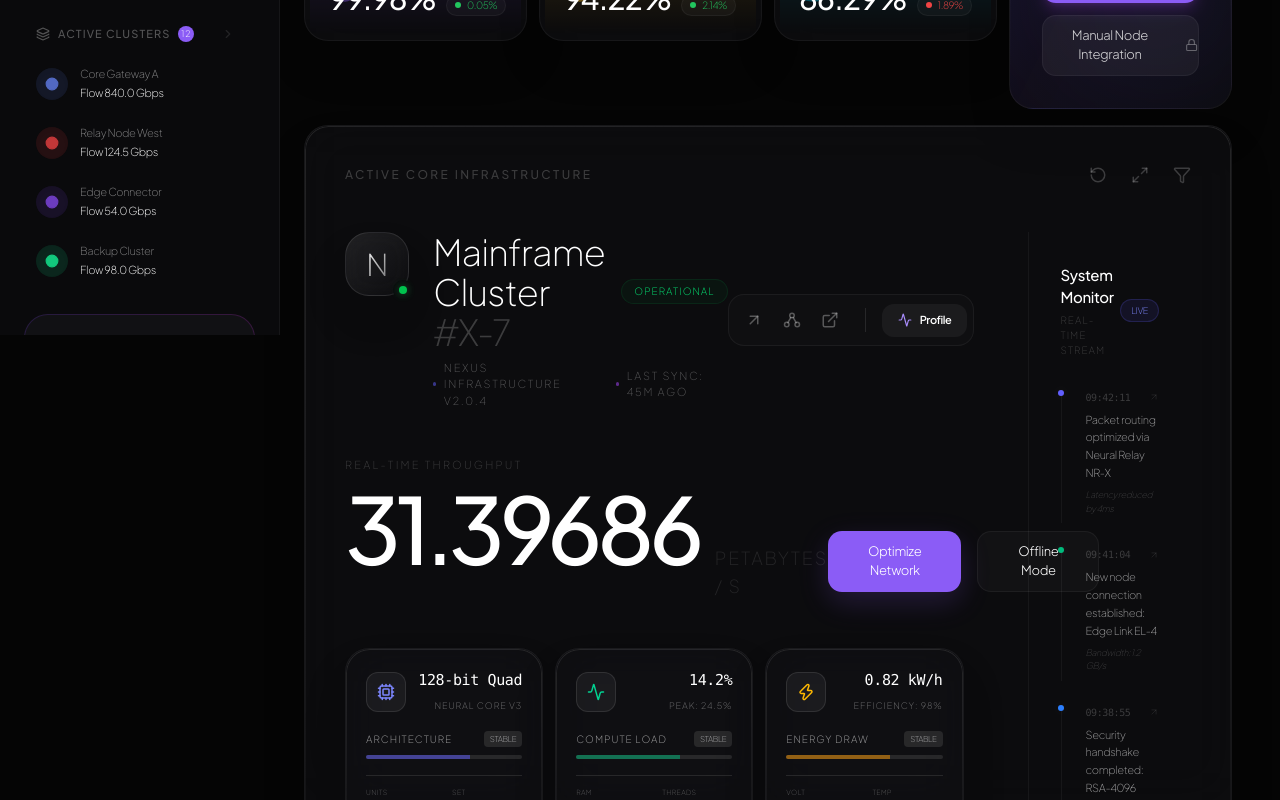
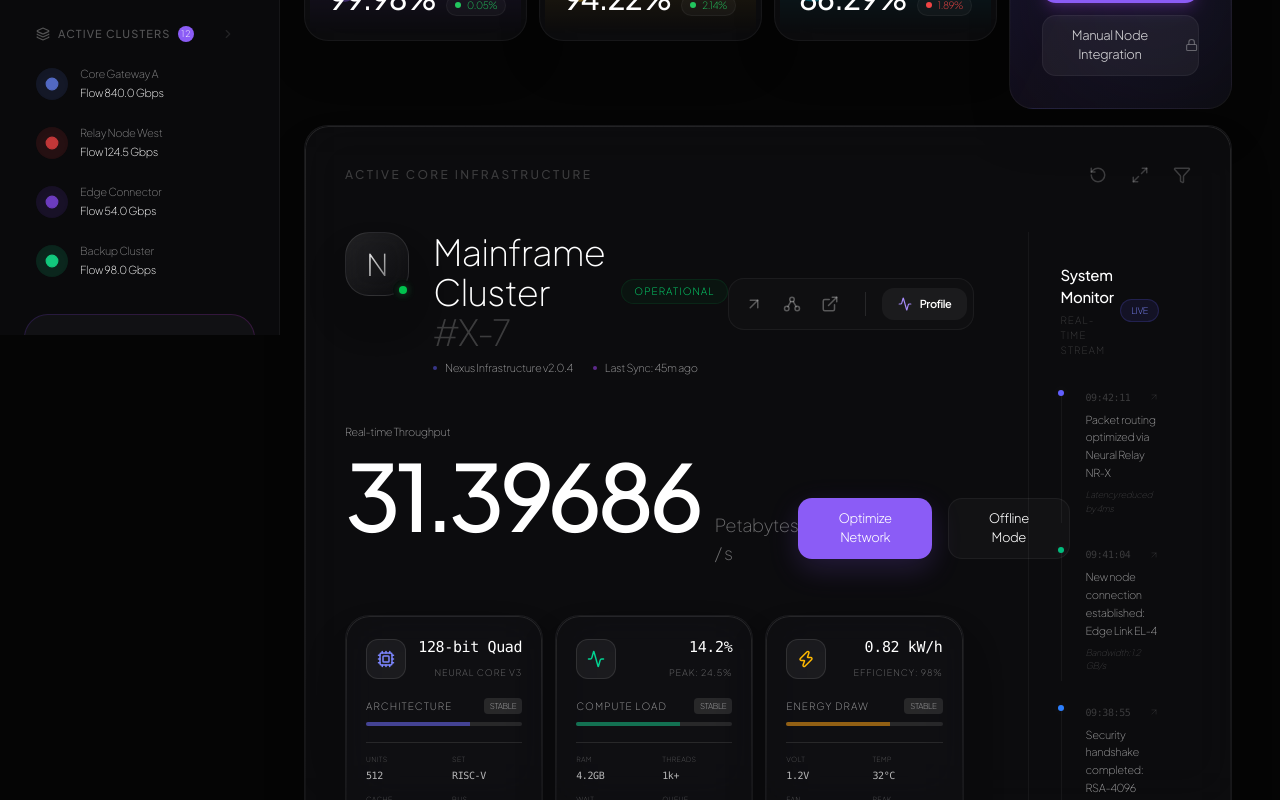
Before and after one commit to sebastianvasquezechavarria1234/nexus, a Next.js app: page / in a window 1280 px wide. Shown: the part 465-1265 px from the top of the page. Built offline with nearby package versions, Linux system fonts and the light colour scheme.

Commit message:
style: refine typography and visibility across sidebar and dashboard

```diff
--- a/src/app/page.tsx
+++ b/src/app/page.tsx
@@ -127,7 +127,7 @@ export default function Dashboard() {
                         <span className="text-[10px] font-bold text-green-400 uppercase tracking-widest">Operational</span>
                       </div>
                     </div>
-                    <div className="flex items-center gap-5 text-[11px] font-medium uppercase tracking-[0.15em] text-white/30">
+                    <div className="flex items-center gap-5 text-[11px] font-medium text-white/60">
                       <div className="flex items-center gap-2">
                         <div className="w-1 h-1 rounded-full bg-indigo-500/50"></div>
                         <span>Nexus Infrastructure v2.0.4</span>
@@ -158,10 +158,10 @@ export default function Dashboard() {
               <div className="space-y-12">
                 <div className="flex items-end justify-between">
                   <div className="space-y-2">
-                    <p className="text-[11px] text-white/20 font-medium uppercase tracking-[0.2em]">Real-time Throughput</p>
+                    <p className="text-[11px] text-white/60 font-medium">Real-time Throughput</p>
                     <div className="flex items-baseline gap-4">
                       <h1 className="text-[92px] font-medium tracking-[-0.06em] leading-none text-white">31.39686</h1>
-                      <span className="text-lg font-medium text-white/10 tracking-widest uppercase">Petabytes / s</span>
+                      <span className="text-lg font-medium text-white/40">Petabytes / s</span>
                     </div>
                   </div>
                   <div className="flex gap-4 pb-2">
--- a/src/components/layout/Sidebar.tsx
+++ b/src/components/layout/Sidebar.tsx
@@ -120,7 +120,7 @@ export default function Sidebar() {
               <p className="text-[10px] text-white/30 leading-relaxed font-medium">Scale your bandwidth globally with neural priority.</p>
             </div>
 
-            <div className="py-2.5 w-full bg-white/[0.03] border border-white/5 text-white/60 text-[10px] font-bold uppercase tracking-widest rounded-xl text-center group-hover:bg-white group-hover:text-black transition-all">
+            <div className="py-2.5 w-full bg-white/[0.03] border border-white/5 text-white/60 text-[10px] font-medium rounded-xl text-center group-hover:bg-white group-hover:text-black transition-all">
                Upgrade to Prime
             </div>
           </div>
```
